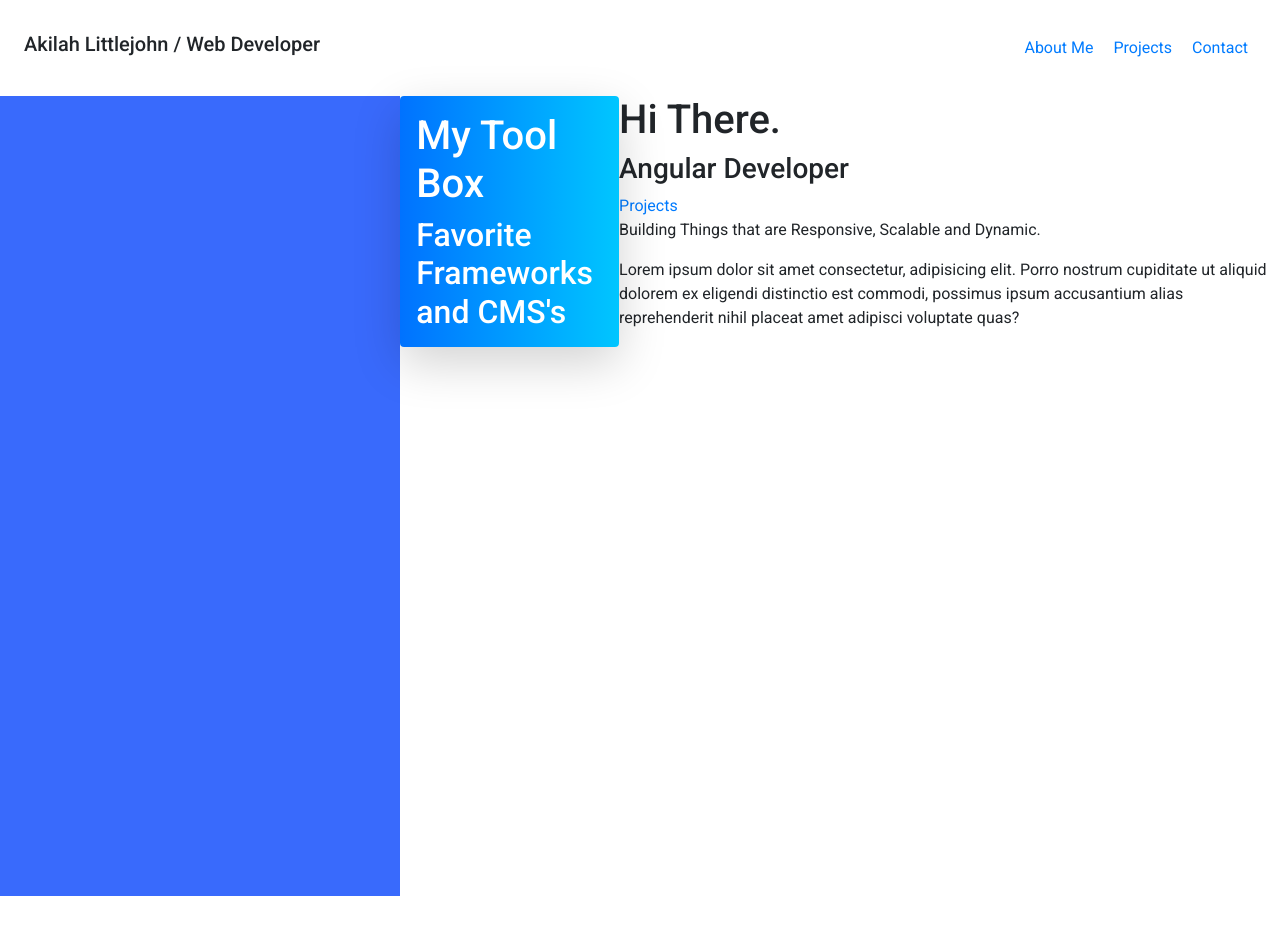
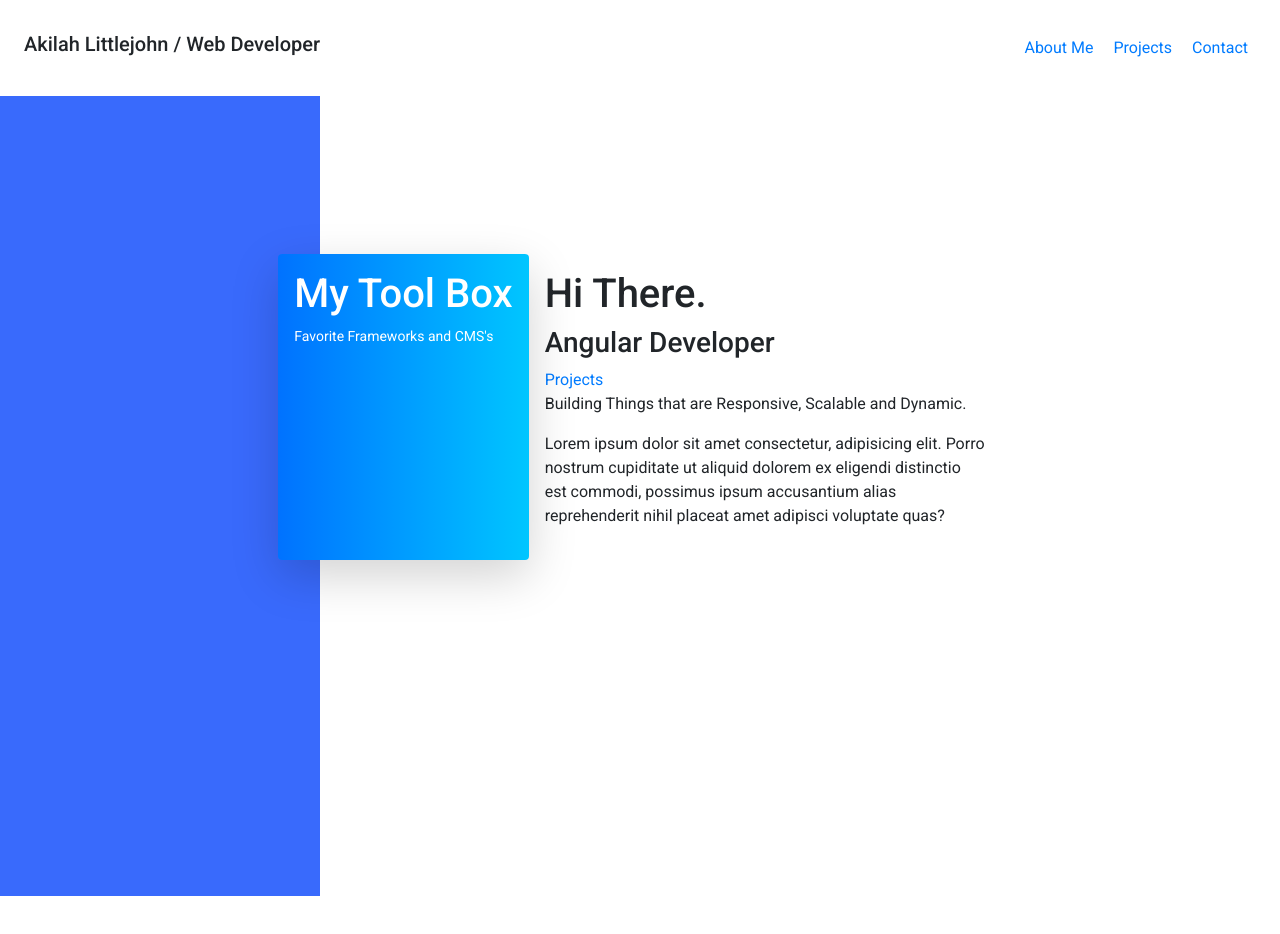
Before and after one commit to akilah-littlejohn/Portfolio-Site-Version-2, an Angular app in the folder portfolio/: page / in a window 1280 px wide. Shown: the top 934 px of the page. Before the commit the page ends 896 px from the top, so only its background shows below. Built offline with nearby package versions, Linux system fonts and the light colour scheme.

Commit message:
aboutme card style and layout change

```diff
--- a/portfolio/src/app/about-me/about-me.component.html
+++ b/portfolio/src/app/about-me/about-me.component.html
@@ -1,15 +1,15 @@
 <section class="aboutme--background d-flex vh-100">
-    <section class="aboutme--background-primary w-75 h-100"></section>
+    <section class="aboutme--background-primary w-50 h-100"></section>
      <section class="aboutme--background-secondary">
 
-        <section class=" d-flex">
-                        <mat-card class="aboutme--card shadow-lg">
+        <section class="p-2 d-flex">
+                        <mat-card class="aboutme--card shadow-lg ">
     <section class="mat-card-content">
         <h1>My Tool Box</h1>
-        <h2>Favorite Frameworks and CMS's</h2>
+        <p>Favorite Frameworks and CMS's</p>
     </section>
     </mat-card>
-<section>
+<section class="w-50 p-3">
                 <h1>Hi There.</h1>
             <h3>Angular Developer</h3>
             <a href="#">Projects</a>
--- a/portfolio/src/app/about-me/about-me.component.scss
+++ b/portfolio/src/app/about-me/about-me.component.scss
@@ -10,3 +10,7 @@ background: linear-gradient(to right, #0072ff, #00c6ff); /* W3C, IE 10+/ Edge, F
 
 
 }
+.aboutme--background-secondary{
+    transform: translate(-50px,150px); /* Standard syntax */
+
+}
```
